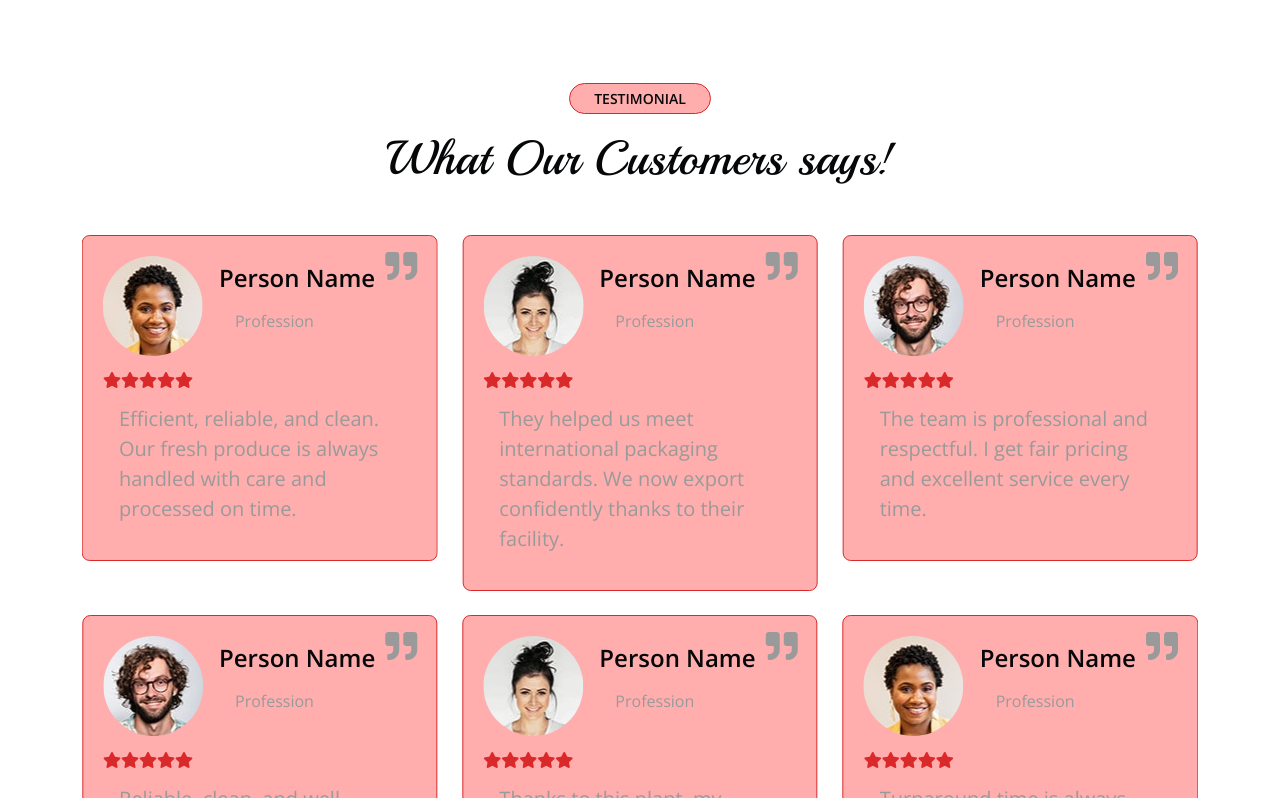
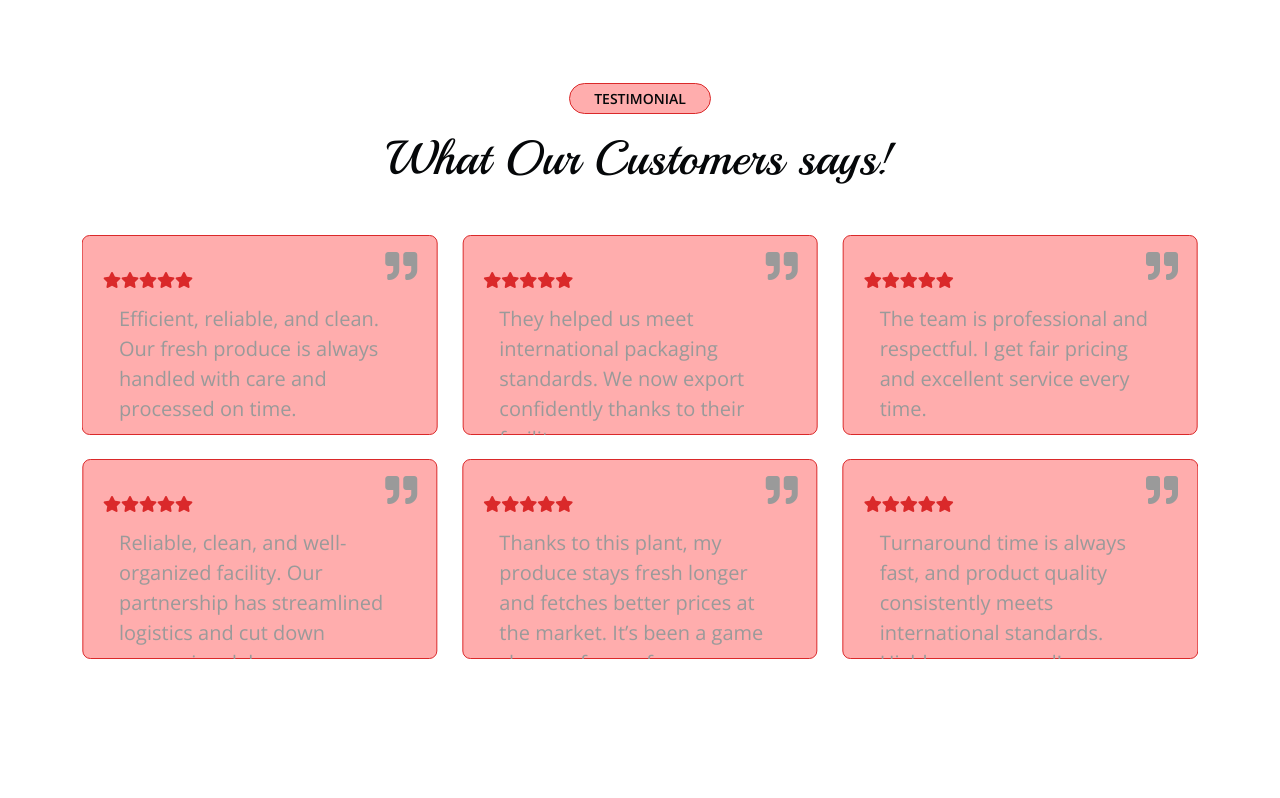
Before and after one commit to toyman640/skaal-meats, a Django app: page / in a window 1280 px wide. Shown: the part 5702-6500 px from the top of the page. Run offline with Django 3.2, Linux system fonts and the light colour scheme; some libraries are stand-ins or nearby versions; some web fonts are replaced.

Commit message:
Fix issues

```diff
--- a/skaal_meats/templates/index.html
+++ b/skaal_meats/templates/index.html
@@ -666,16 +666,16 @@
                     <h1 class="display-5 mb-5">What Our Customers says!</h1>
                 </div>
                 <div class="owl-carousel owl-theme testimonial-carousel testimonial-carousel-1 mb-4 wow bounceInUp" data-wow-delay="0.1s">
-                    <div class="testimonial-item rounded bg-light">
+                    <div class="testimonial-item rounded bg-light" style="max-height: 200px;">
                         <div class="d-flex mb-3">
-                            <img src="{% static 'img/testimonial-1.jpg' %}" class="img-fluid rounded-circle flex-shrink-0" alt="">
+                            <!-- <img src="{% static 'img/testimonial-1.jpg' %}" class="img-fluid rounded-circle flex-shrink-0" alt=""> -->
                             <div class="position-absolute" style="top: 15px; right: 20px;">
                                 <i class="fa fa-quote-right fa-2x"></i>
                             </div>
-                            <div class="ps-3 my-auto">
+                            <!-- <div class="ps-3 my-auto">
                                 <h4 class="mb-0">Person Name</h4>
                                 <p class="m-0">Profession</p>
-                            </div>
+                            </div> -->
                         </div>
                         <div class="testimonial-content">
                             <div class="d-flex">
@@ -688,16 +688,16 @@
                             <p class="fs-5 m-0 pt-3">Their plant delivers consistent quality. We’ve cut processing time by over 30% since partnering with them.</p>
                         </div>
                     </div>
-                    <div class="testimonial-item rounded bg-light">
+                    <div class="testimonial-item rounded bg-light" style="max-height: 200px;">
                         <div class="d-flex mb-3">
-                            <img src="{% static 'img/testimonial-2.jpg' %}" class="img-fluid rounded-circle flex-shrink-0" alt="">
+                            <!-- <img src="{% static 'img/testimonial-2.jpg' %}" class="img-fluid rounded-circle flex-shrink-0" alt=""> -->
                             <div class="position-absolute" style="top: 15px; right: 20px;">
                                 <i class="fa fa-quote-right fa-2x"></i>
                             </div>
-                            <div class="ps-3 my-auto">
+                            <!-- <div class="ps-3 my-auto">
                                 <h4 class="mb-0">Person Name</h4>
                                 <p class="m-0">Profession</p>
-                            </div>
+                            </div> -->
                         </div>
                         <div class="testimonial-content">
                             <div class="d-flex">
@@ -710,16 +710,16 @@
                             <p class="fs-5 m-0 pt-3">Efficient, reliable, and clean. Our fresh produce is always handled with care and processed on time.</p>
                         </div>
                     </div>
-                    <div class="testimonial-item rounded bg-light">
+                    <div class="testimonial-item rounded bg-light" style="max-height: 200px;">
                         <div class="d-flex mb-3">
-                            <img src="{% static 'img/testimonial-3.jpg' %}" class="img-fluid rounded-circle flex-shrink-0" alt="">
+                            <!-- <img src="{% static 'img/testimonial-3.jpg' %}" class="img-fluid rounded-circle flex-shrink-0" alt=""> -->
                             <div class="position-absolute" style="top: 15px; right: 20px;">
                                 <i class="fa fa-quote-right fa-2x"></i>
                             </div>
-                            <div class="ps-3 my-auto">
+                            <!-- <div class="ps-3 my-auto">
                                 <h4 class="mb-0">Person Name</h4>
                                 <p class="m-0">Profession</p>
-                            </div>
+                            </div> -->
                         </div>
                         <div class="testimonial-content">
                             <div class="d-flex">
@@ -732,16 +732,16 @@
                             <p class="fs-5 m-0 pt-3">They helped us meet international packaging standards. We now export confidently thanks to their facility.</p>
                         </div>
                     </div>
-                    <div class="testimonial-item rounded bg-light">
+                    <div class="testimonial-item rounded bg-light" style="max-height: 200px;">
                         <div class="d-flex mb-3">
-                            <img src="{% static 'img/testimonial-4.jpg' %}" class="img-fluid rounded-circle flex-shrink-0" alt="">
+                            <!-- <img src="{% static 'img/testimonial-4.jpg' %}" class="img-fluid rounded-circle flex-shrink-0" alt=""> -->
                             <div class="position-absolute" style="top: 15px; right: 20px;">
                                 <i class="fa fa-quote-right fa-2x"></i>
                             </div>
-                            <div class="ps-3 my-auto">
+                            <!-- <div class="ps-3 my-auto">
                                 <h4 class="mb-0">Person Name</h4>
                                 <p class="m-0">Profession</p>
-                            </div>
+                            </div> -->
                         </div>
                         <div class="testimonial-content">
                             <div class="d-flex">
@@ -756,16 +756,16 @@
                     </div>
                 </div>
                 <div class="owl-carousel testimonial-carousel testimonial-carousel-2 wow bounceInUp" data-wow-delay="0.3s">
-                    <div class="testimonial-item rounded bg-light">
+                    <div class="testimonial-item rounded bg-light" style="max-height: 200px;">
                         <div class="d-flex mb-3">
-                            <img src="{% static 'img/testimonial-1.jpg' %}" class="img-fluid rounded-circle flex-shrink-0" alt="">
+                            <!-- <img src="{% static 'img/testimonial-1.jpg' %}" class="img-fluid rounded-circle flex-shrink-0" alt=""> -->
                             <div class="position-absolute" style="top: 15px; right: 20px;">
                                 <i class="fa fa-quote-right fa-2x"></i>
                             </div>
-                            <div class="ps-3 my-auto">
+                            <!-- <div class="ps-3 my-auto">
                                 <h4 class="mb-0">Person Name</h4>
                                 <p class="m-0">Profession</p>
-                            </div>
+                            </div> -->
                         </div>
                         <div class="testimonial-content">
                             <div class="d-flex">
@@ -778,16 +778,16 @@
                             <p class="fs-5 m-0 pt-3">We've worked with many processors, but the efficiency and consistency here are unmatched. Our clients always notice the difference.</p>
                         </div>
                     </div>
-                    <div class="testimonial-item rounded bg-light">
+                    <div class="testimonial-item rounded bg-light" style="max-height: 200px;">
                         <div class="d-flex mb-3">
-                            <img src="{% static 'img/testimonial-2.jpg' %}" class="img-fluid rounded-circle flex-shrink-0" alt="">
+                            <!-- <img src="{% static 'img/testimonial-2.jpg' %}" class="img-fluid rounded-circle flex-shrink-0" alt=""> -->
                             <div class="position-absolute" style="top: 15px; right: 20px;">
                                 <i class="fa fa-quote-right fa-2x"></i>
                             </div>
-                            <div class="ps-3 my-auto">
+                            <!-- <div class="ps-3 my-auto">
                                 <h4 class="mb-0">Person Name</h4>
                                 <p class="m-0">Profession</p>
-                            </div>
+                            </div> -->
                         </div>
                         <div class="testimonial-content">
                             <div class="d-flex">
@@ -800,16 +800,16 @@
                             <p class="fs-5 m-0 pt-3">Turnaround time is always fast, and product quality consistently meets international standards. Highly recommend!</p>
                         </div>
                     </div>
-                    <div class="testimonial-item rounded bg-light">
+                    <div class="testimonial-item rounded bg-light" style="max-height: 200px;">
                         <div class="d-flex mb-3">
-                            <img src="{% static 'img/testimonial-3.jpg' %}" class="img-fluid rounded-circle flex-shrink-0" alt="">
+                            <!-- <img src="{% static 'img/testimonial-3.jpg' %}" class="img-fluid rounded-circle flex-shrink-0" alt=""> -->
                             <div class="position-absolute" style="top: 15px; right: 20px;">
                                 <i class="fa fa-quote-right fa-2x"></i>
                             </div>
-                            <div class="ps-3 my-auto">
+                            <!-- <div class="ps-3 my-auto">
                                 <h4 class="mb-0">Person Name</h4>
                                 <p class="m-0">Profession</p>
-                            </div>
+                            </div> -->
                         </div>
                         <div class="testimonial-content">
                             <div class="d-flex">
@@ -822,16 +822,16 @@
                             <p class="fs-5 m-0 pt-3">Thanks to this plant, my produce stays fresh longer and fetches better prices at the market. It’s been a game changer for my farm.</p>
                         </div>
                     </div>
-                    <div class="testimonial-item rounded bg-light">
+                    <div class="testimonial-item rounded bg-light" style="max-height: 200px;">
                         <div class="d-flex mb-3">
-                            <img src="{% static 'img/testimonial-4.jpg' %}" class="img-fluid rounded-circle flex-shrink-0" alt="">
+                            <!-- <img src="{% static 'img/testimonial-4.jpg' %}" class="img-fluid rounded-circle flex-shrink-0" alt=""> -->
                             <div class="position-absolute" style="top: 15px; right: 20px;">
                                 <i class="fa fa-quote-right fa-2x"></i>
                             </div>
-                            <div class="ps-3 my-auto">
+                            <!-- <div class="ps-3 my-auto">
                                 <h4 class="mb-0">Person Name</h4>
                                 <p class="m-0">Profession</p>
-                            </div>
+                            </div> -->
                         </div>
                         <div class="testimonial-content">
                             <div class="d-flex">
```
